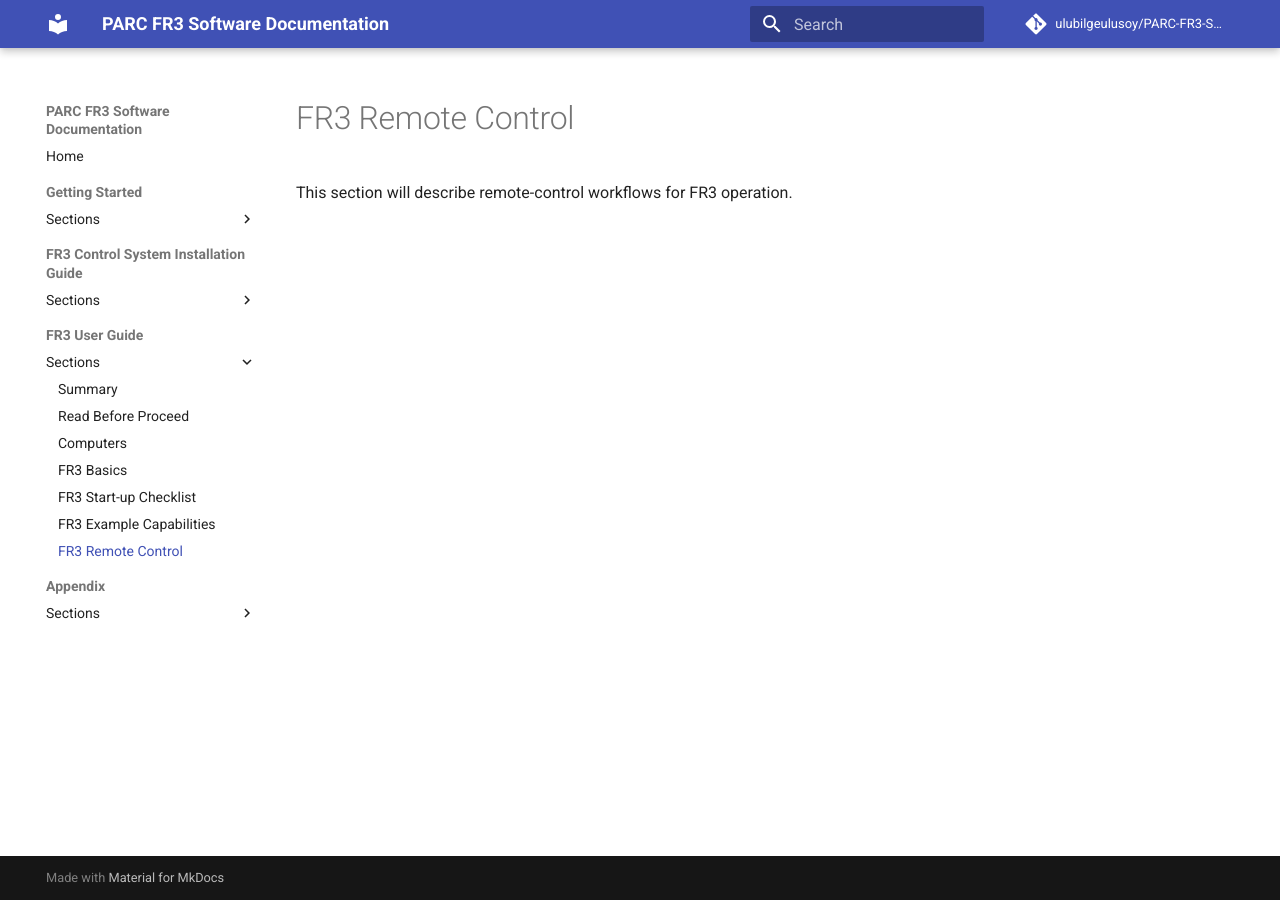
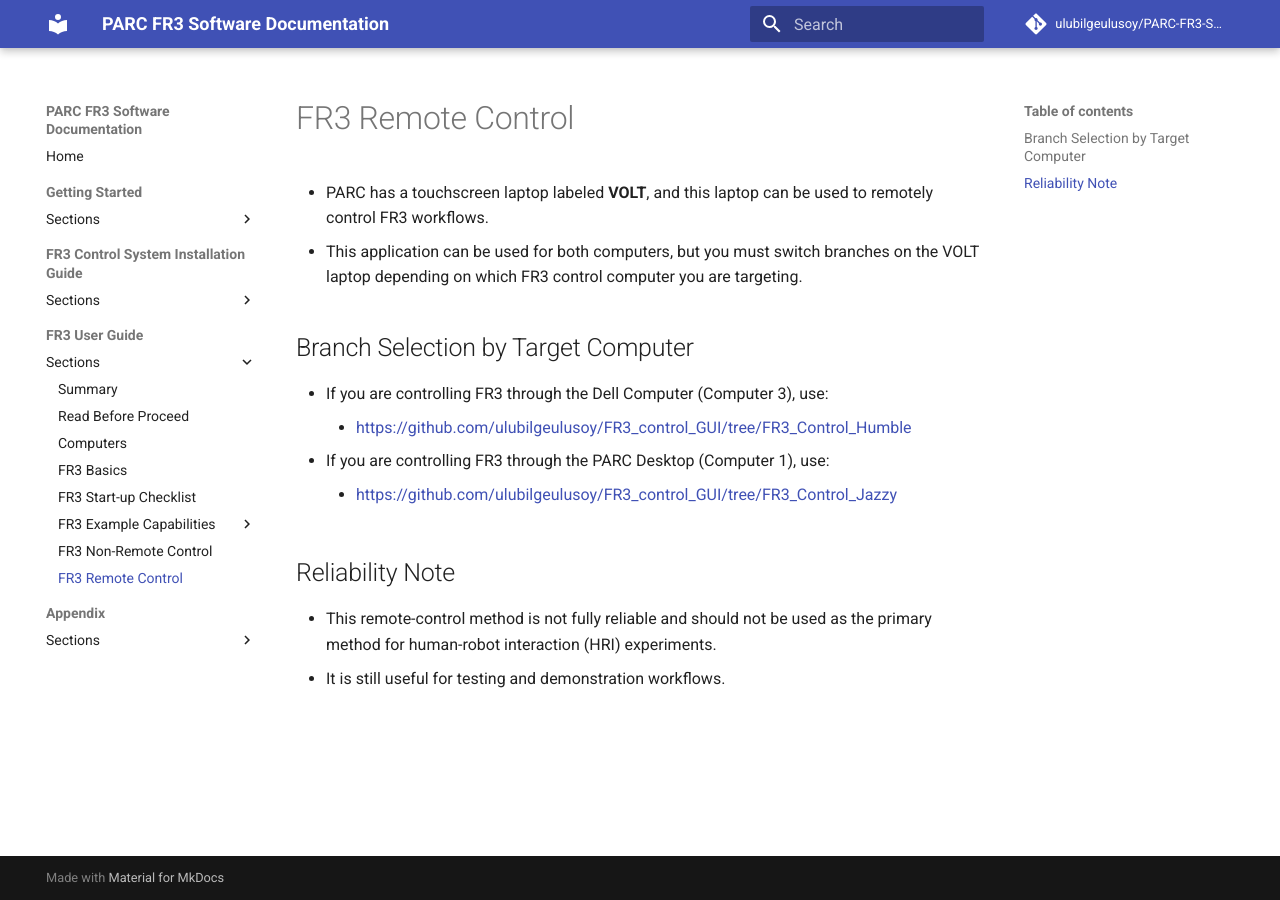
Before and after one commit to ulubilgeulusoy/PARC-FR3-Software-Docs, an MkDocs documentation site: the page built from docs/user-guide/remote-control.md, in a window 1280 px wide. Built offline with MkDocs 1.6.1 and Material for MkDocs 9.7.7, drawn with Linux system fonts in a browser that asks for light colours; comment, search, counter and statistics services are not loaded.

```diff
--- a/docs/user-guide/remote-control.md
+++ b/docs/user-guide/remote-control.md
@@ -1,3 +1,26 @@
 # FR3 Remote Control
 
-This section will describe remote-control workflows for FR3 operation.
+- PARC has a touchscreen laptop labeled **VOLT**, and this laptop can be used to remotely control FR3 workflows.
+- This application can be used for both computers, but you must switch branches on the VOLT laptop depending on which FR3 control computer you are targeting.
+
+## Branch Selection by Target Computer
+
+<ul>
+  <li>
+    If you are controlling FR3 through the Dell Computer (Computer 3), use:
+    <ul>
+      <li><a href="https://github.com/ulubilgeulusoy/FR3_control_GUI/tree/FR3_Control_Humble">https://github.com/ulubilgeulusoy/FR3_control_GUI/tree/FR3_Control_Humble</a></li>
+    </ul>
+  </li>
+  <li>
+    If you are controlling FR3 through the PARC Desktop (Computer 1), use:
+    <ul>
+      <li><a href="https://github.com/ulubilgeulusoy/FR3_control_GUI/tree/FR3_Control_Jazzy">https://github.com/ulubilgeulusoy/FR3_control_GUI/tree/FR3_Control_Jazzy</a></li>
+    </ul>
+  </li>
+</ul>
+
+## Reliability Note
+
+- This remote-control method is not fully reliable and should not be used as the primary method for human-robot interaction (HRI) experiments.
+- It is still useful for testing and demonstration workflows.
--- a/mkdocs.yml
+++ b/mkdocs.yml
@@ -34,7 +34,12 @@ nav:
           - Computers: user-guide/computers.md
           - FR3 Basics: user-guide/fr3-basics.md
           - FR3 Start-up Checklist: user-guide/start-up-checklist.md
-          - FR3 Example Capabilities: user-guide/fr3-capabilities.md
+          - FR3 Example Capabilities:
+              - Summary: user-guide/fr3-example-capabilities/summary.md
+              - libfranka Examples: user-guide/fr3-example-capabilities/libfranka-examples.md
+              - Kinesthetic Teaching: user-guide/fr3-example-capabilities/kinesthetic-teaching.md
+              - Visual Servoing: user-guide/fr3-example-capabilities/visual-servoing.md
+          - FR3 Non-Remote Control: user-guide/non-remote-control.md
           - FR3 Remote Control: user-guide/remote-control.md
   - Appendix:
       - Sections:
```
Also changed, not shown: docs/getting-started/parc-fr3-capabilities.md (+4 -1 lines), docs/getting-started/quick-start.md (+7 -5 lines), docs/user-guide/fr3-capabilities.md (+11 -1 lines), docs/user-guide/fr3-example-capabilities/kinesthetic-teaching.md (added, +44 -0 lines), docs/user-guide/fr3-example-capabilities/libfranka-examples.md (added, +34 -0 lines), docs/user-guide/fr3-example-capabilities/summary.md (added, +17 -0 lines), docs/user-guide/fr3-example-capabilities/visual-servoing.md (added, +43 -0 lines), docs/user-guide/non-remote-control.md (added, +13 -0 lines).
